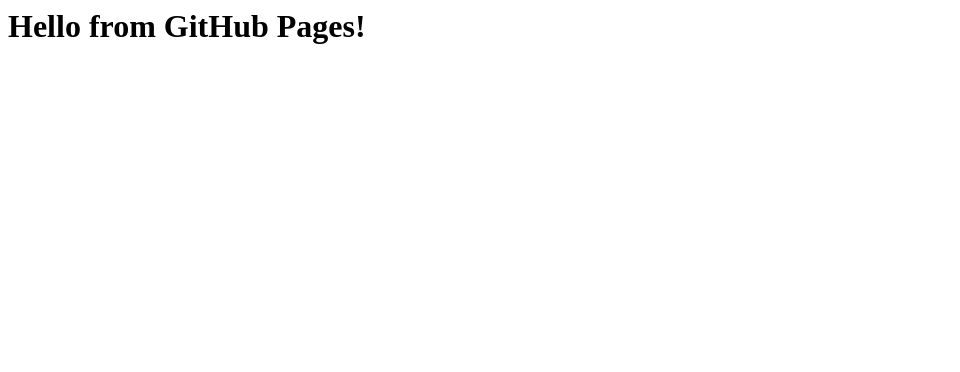
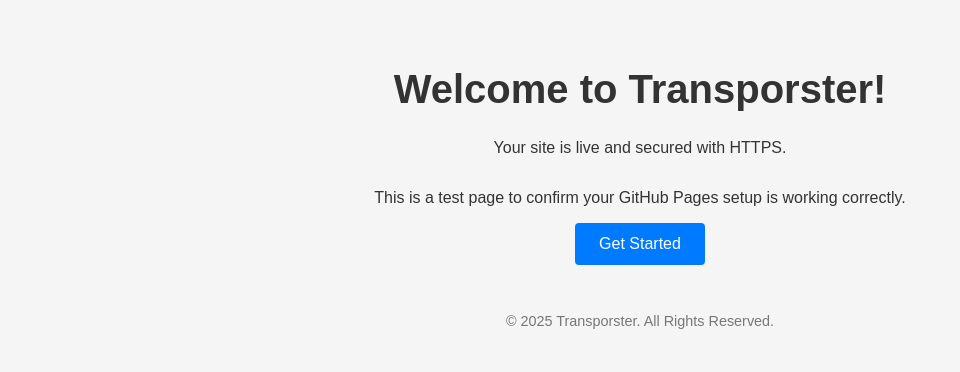
Before and after one commit to abdellhadymohamed/www.transporster.com, a plain HTML site: page index.html in a window 1280 px wide. Shown: the whole page, without its empty margins (0-960 px from the left). Drawn offline with Linux system fonts and the light colour scheme.

Commit message:
Update index.html

```diff
--- a/index.html
+++ b/index.html
@@ -1 +1,43 @@
-<html><body><h1>Hello from GitHub Pages!</h1></body></html>
+<!DOCTYPE html>
+<html lang="en">
+<head>
+  <meta charset="UTF-8">
+  <meta name="viewport" content="width=device-width, initial-scale=1">
+  <title>Welcome to Transporster</title>
+  <style>
+    body { font-family: Arial, sans-serif; background: #f5f5f5; color: #333; text-align: center; padding: 2rem; }
+    header { margin-bottom: 2rem; }
+    h1 { font-size: 2.5rem; }
+    .button {
+      display: inline-block;
+      padding: 0.75rem 1.5rem;
+      background: #007bff;
+      color: #fff;
+      text-decoration: none;
+      border-radius: 4px;
+      transition: background 0.3s;
+    }
+    .button:hover { background: #0056b3; }
+    footer { margin-top: 3rem; font-size: 0.9rem; color: #777; }
+  </style>
+</head>
+<body>
+  <header>
+    <h1>Welcome to Transporster!</h1>
+    <p>Your site is live and secured with HTTPS.</p>
+  </header>
+
+  <main>
+    <p>This is a test page to confirm your GitHub Pages setup is working correctly.</p>
+    <a href="#" class="button">Get Started</a>
+  </main>
+
+  <footer>
+    &copy; <span id="year"></span> Transporster. All Rights Reserved.
+  </footer>
+
+  <script>
+    document.getElementById('year').textContent = new Date().getFullYear();
+  </script>
+</body>
+</html>
```
